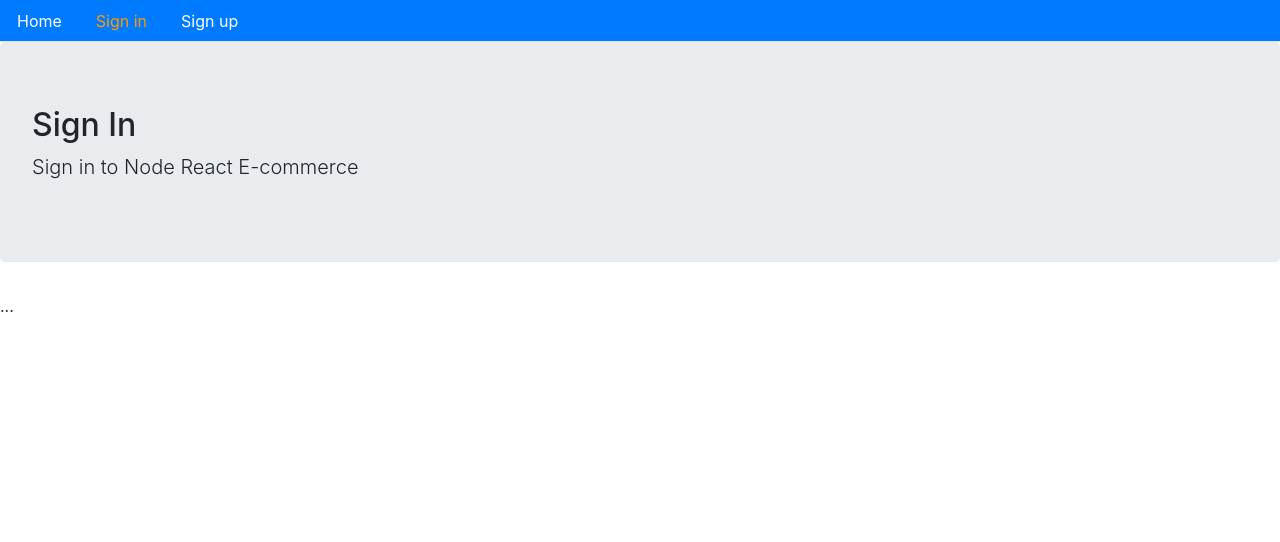
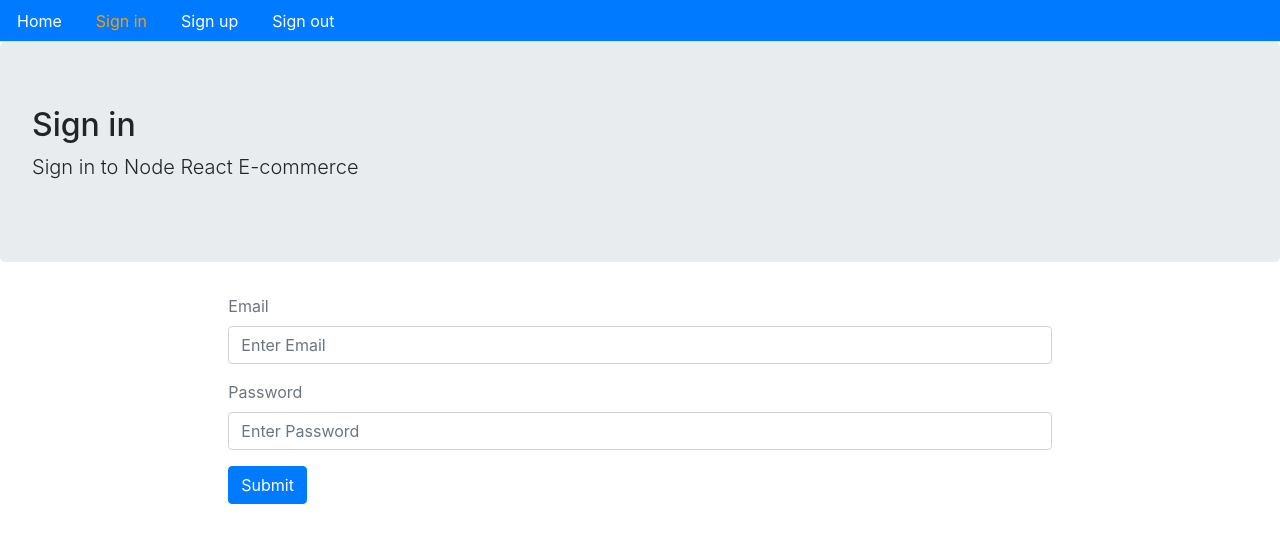
Before and after one commit to TrieuBui1006/e-commerce-learning-frontend, a React (Create React App) app: page /signin in a window 1280 px wide. Shown: the top 542 px of the page. Built offline with nearby package versions, Linux system fonts and the light colour scheme.

Commit message:
sign out

```diff
--- a/src/auth/index.js
+++ b/src/auth/index.js
@@ -16,3 +16,42 @@
     console.log(err)
   }
 }
+
+export const signin = async (user) => {
+  // console.log(name, email, password)
+  try {
+    const res = await fetch(`${API}/signin`, {
+      method: 'POST',
+      headers: {
+        Accept: 'application/json',
+        'Content-Type': 'application/json',
+      },
+      body: JSON.stringify(user),
+    })
+    return res.json()
+  } catch (err) {
+    console.log(err)
+  }
+}
+
+export const authenticate = (data, next) => {
+  if (typeof window !== 'undefined') {
+    localStorage.setItem('jwt', JSON.stringify(data))
+    next()
+  }
+}
+
+export const signout = async (next) => {
+  if (typeof window !== 'undefined') {
+    localStorage.removeItem('jwt')
+    next()
+    try {
+      const res = await fetch(`${API}/signout`, {
+        method: 'GET',
+      })
+      console.log('signout', res)
+    } catch (err) {
+      console.log(err)
+    }
+  }
+}
--- a/src/core/Menu.js
+++ b/src/core/Menu.js
@@ -1,5 +1,6 @@
 import React from 'react'
 import { Link, withRouter } from 'react-router-dom'
+import { signout } from '../auth'
 
 const isActive = (history, path) => {
   if (history.location.pathname === path) {
@@ -36,6 +37,19 @@
             Sign up
           </Link>
         </li>
+        <li className="nav-item">
+          <span
+            className="nav-link"
+            onClick={() =>
+              signout(() => {
+                history.push('/')
+              })
+            }
+            style={{ cursor: 'pointer', color: '#fff' }}
+          >
+            Sign out
+          </span>
+        </li>
       </ul>
     </div>
   )
--- a/src/user/Signin.js
+++ b/src/user/Signin.js
@@ -1,10 +1,98 @@
-import React from 'react'
+import React, { useState } from 'react'
+import { Redirect } from 'react-router-dom'
+
 import Layout from '../core/Layout'
+import { signin, authenticate } from '../auth'
 
 const Signin = () => {
+  const [values, setValues] = useState({
+    email: '',
+    password: '',
+    error: '',
+    loading: false,
+    redirectToRefferrer: false,
+  })
+
+  const { email, password, error, loading, redirectToRefferrer } = values
+
+  const handleChange = (name) => (event) => {
+    setValues({ ...values, error: false, [name]: event.target.value })
+  }
+
+  const clickSubmit = (event) => {
+    event.preventDefault()
+    setValues({ ...values, error: false, loading: true })
+    signin({ email, password }).then((data) => {
+      if (data.error) {
+        setValues({ ...values, error: data.error, loading: false })
+      } else {
+        authenticate(data, () => {
+          setValues({
+            ...values,
+            redirectToRefferrer: true,
+          })
+        })
+      }
+    })
+  }
+
+  const signInForm = (
+    <form>
+      <div className="form-group">
+        <label className="text-muted">Email</label>
+        <input
+          type="email"
+          className="form-control"
+          placeholder="Enter Email"
+          onChange={handleChange('email')}
+          value={email}
+        />
+      </div>
+      <div className="form-group">
+        <label className="text-muted">Password</label>
+        <input
+          type="password"
+          className="form-control"
+          placeholder="Enter Password"
+          onChange={handleChange('password')}
+          value={password}
+        />
+      </div>
+      <button onClick={clickSubmit} className="btn btn-primary">
+        Submit
+      </button>
+    </form>
+  )
+
+  const showError = (
+    <div
+      className="alert alert-danger"
+      style={{ display: error ? '' : 'none' }}
+    >
+      {error}
+    </div>
+  )
+
+  const showLoading = loading && (
+    <div className="alert alert-info">Loading...</div>
+  )
+
+  const redirectUser = () => {
+    if (redirectToRefferrer) {
+      return <Redirect to="/" />
+    }
+  }
+
   return (
-    <Layout title="Sign In" description="Sign in to Node React E-commerce">
-      ...
+    <Layout
+      title="Sign in"
+      description="Sign in to Node React E-commerce"
+      className="container col-md-8 offset-md-2"
+    >
+      {showError}
+      {showLoading}
+      {signInForm}
+      {redirectUser()}
     </Layout>
   )
 }
```
